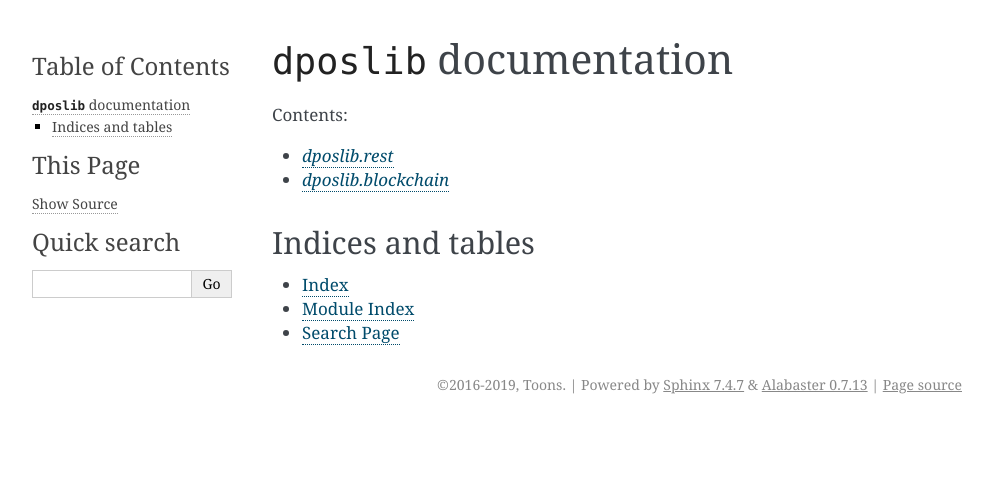
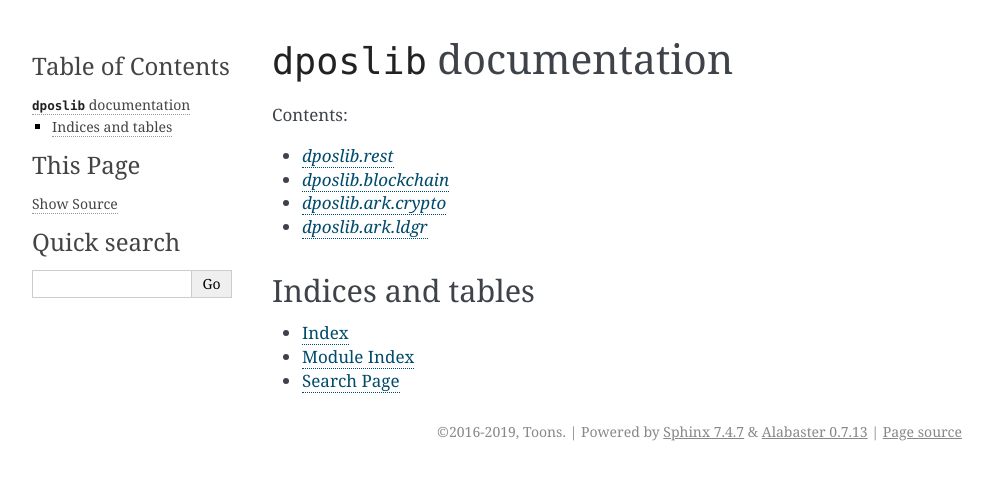
Before and after one commit to Moustikitos/dpos, a Sphinx documentation site: the page built from doc/source/index.rst, in a window 1280 px wide. Shown: the top 480 px of the page, without its empty margins (148-1141 px from the left). Built offline with Sphinx 7.4.7, drawn with Linux system fonts in a browser that asks for light colours.

Commit message:
documentation update

```diff
--- /dev/null
+++ b/doc/source/ark.crypto.rst
@@ -0,0 +1,5 @@
+`dposlib.ark.crypto`
+====================
+
+.. automodule:: dposlib.ark.crypto
+   :members:
--- /dev/null
+++ b/doc/source/ark.ldgr.rst
@@ -0,0 +1,5 @@
+`dposlib.ark.ldgr`
+==================
+
+.. automodule:: dposlib.ark.ldgr
+   :members:
--- a/doc/source/index.rst
+++ b/doc/source/index.rst
@@ -13,6 +13,8 @@
 
    rest
    blockchain
+   ark.crypto
+   ark.ldgr
 
 Indices and tables
 ^^^^^^^^^^^^^^^^^^
```
Also changed, not shown: 3 other files.
